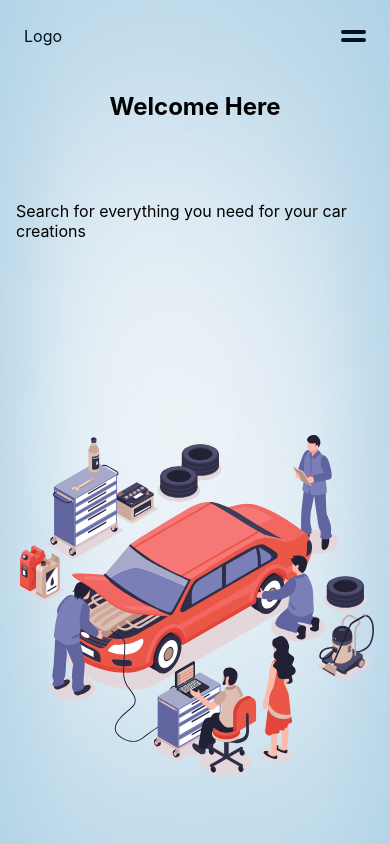
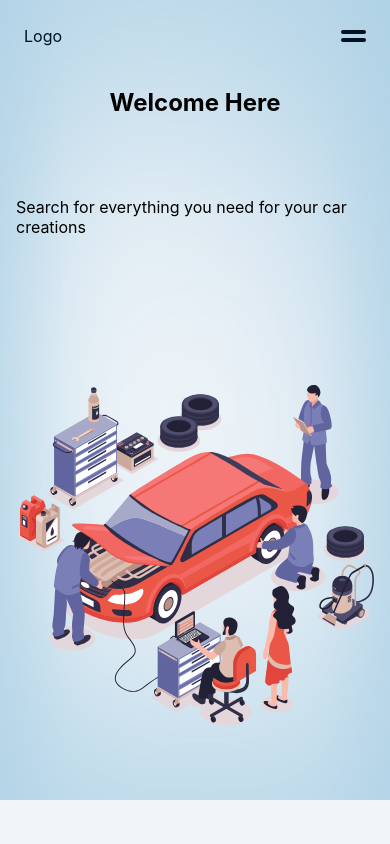
Before and after one commit to joncoronel/ACC, a Next.js app: page / in a window 390 px wide. Shown: the top 844 px of the page. Built offline with nearby package versions, Linux system fonts and the light colour scheme; a web font is replaced by a local one.

Commit message:
fixed landing page height

```diff
--- a/components/Navigation/Nav.js
+++ b/components/Navigation/Nav.js
@@ -11,7 +11,7 @@ export default function Nav() {
 
   const controlNavbar = () => {
     if (typeof window !== "undefined") {
-      if (window.pageYOffset > 0) {
+      if (window.pageYOffset > 60) {
         if (!small) {
           console.log("hello");
           setSmall(true);
--- a/components/Sections/Landing.js
+++ b/components/Sections/Landing.js
@@ -64,7 +64,7 @@ export default function Hero() {
             src={auto}
             fill
             objectFit="contain"
-            objectPosition="center bottom"
+            objectPosition="center"
           />
         </div>
       </div>
--- a/components/Sections/Landing.module.scss
+++ b/components/Sections/Landing.module.scss
@@ -4,9 +4,9 @@
   align-items: flex-end;
   justify-content: center;
   position: relative;
-  max-height: 100vh;
+
   height: 100vh;
-  min-height: 100vh;
+
   min-width: 100%;
   color: black;
   padding-bottom: 4rem;
@@ -25,12 +25,10 @@
 .image {
   position: relative;
   display: flex;
-  align-items: flex-end;
-  justify-content: flex-end;
+  align-items: center;
+  justify-content: center;
   height: 100%;
   width: 60%;
-  justify-self: flex-end;
-  align-self: flex-end;
 }
 
 .text {
@@ -81,13 +79,16 @@
   height: 100%;
 }
 
-@media only screen and (min-width: 800px) {
+@media only screen and (min-width: 900px) {
   .back {
     //display: none;
   }
 }
 
 @media only screen and (max-width: 900px) {
+  .hero {
+    height: 50rem;
+  }
   .wavy {
     display: none;
   }
```
